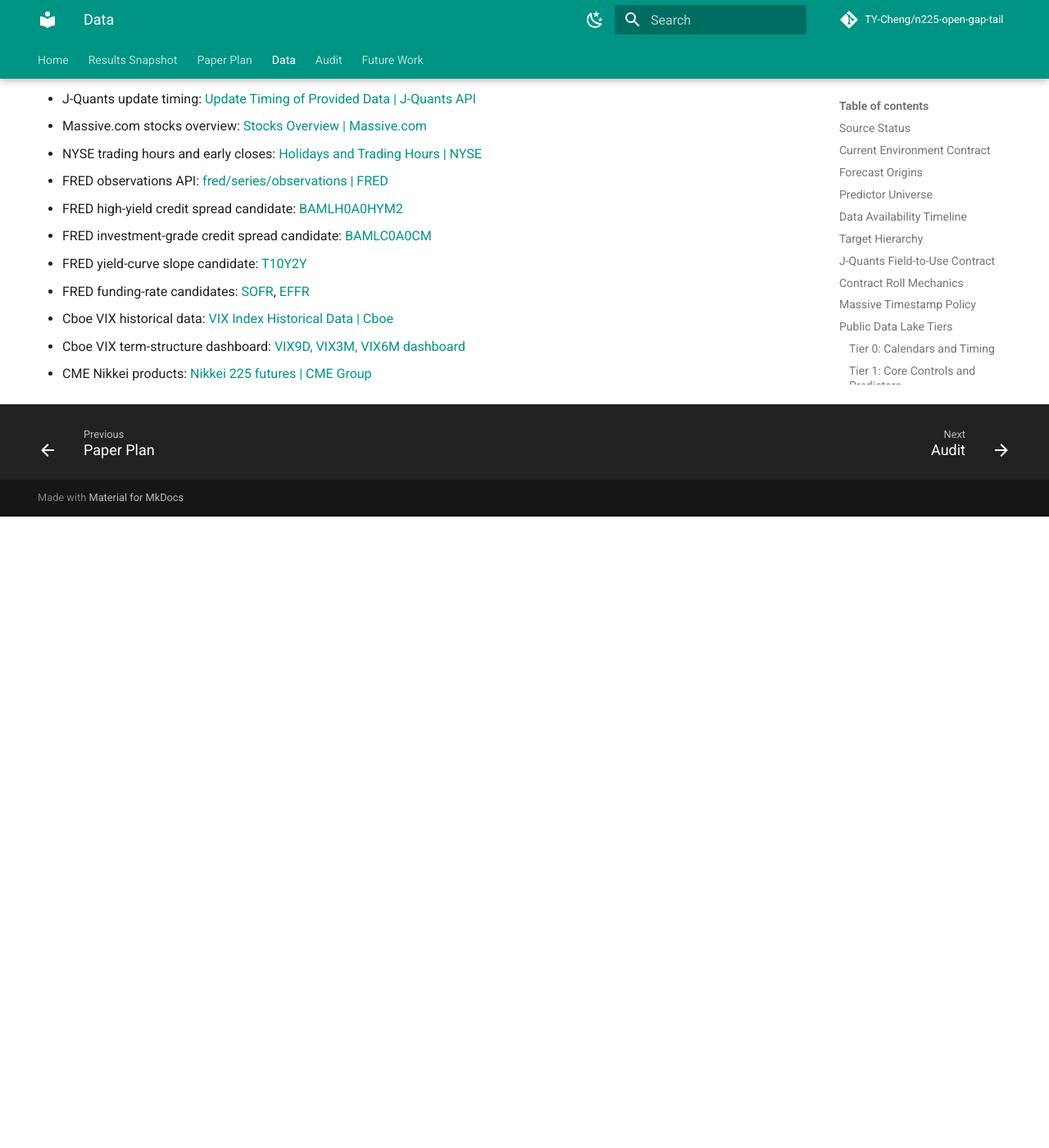
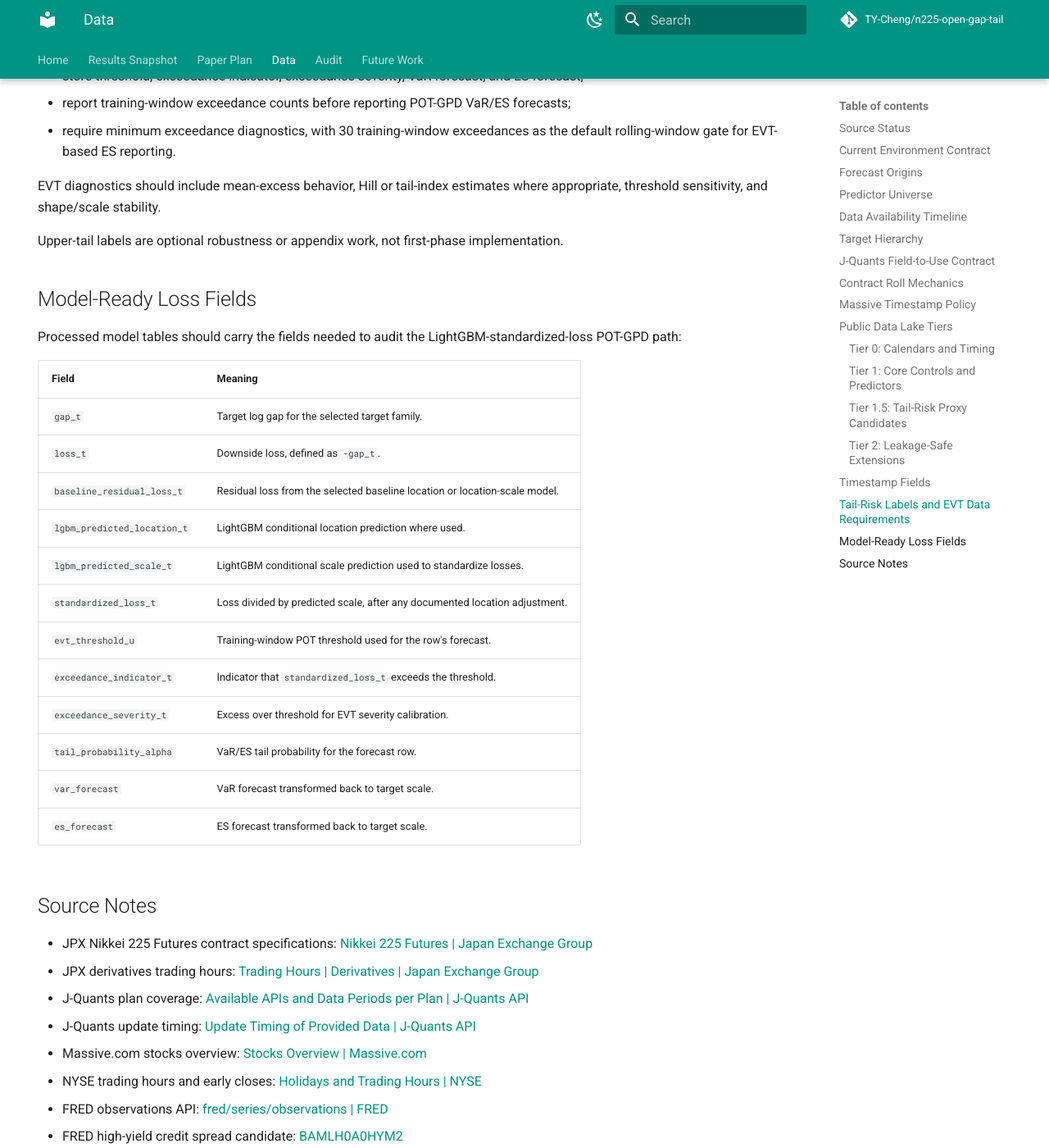
Before and after one commit to TY-Cheng/n225-open-gap-tail, an MkDocs documentation site: the page built from docs/data.md, in a window 1280 px wide and 1400 px high, scrolled down 8770 px. Shown: the whole window at 82% size. Built offline with MkDocs 1.6.1 and Material for MkDocs 9.7.7, drawn with Linux system fonts in a browser that asks for light colours; comment, search, counter and statistics services are not loaded; before the commit the page ends 9400 px from its top, so only the background shows below that; some of the changed text lies outside the part shown.

Commit message:
update docs

```diff
--- a/docs/data.md
+++ b/docs/data.md
@@ -92,6 +92,7 @@
 | Block | Candidate variables | Source | Timing status | Economic justification |
 | --- | --- | --- | --- | --- |
 | Broad U.S. beta | SPY, DIA, QQQ, IWM returns and ranges | Massive.com | `US_CASH_CLOSE` after official close plus vendor lag | U.S. equity-market direction and risk appetite. |
+| U.S. late-session dynamics | SPY last-30-minute return, last-hour return, late-session range, late-session volume surge, final-window reversal or momentum | Massive.com minute bars | `US_CASH_CLOSE` after official close plus vendor lag | Late U.S. trading pressure and closing imbalance proxies that may be more informative than daily close-to-close moves. |
 | U.S. sectors | XLK, XLF, XLE, XLV, XLI returns and dispersion | Massive.com | `US_CASH_CLOSE` | Sector composition, growth/cyclical rotation, and risk concentration. |
 | Asia and global risk | EEM, FXI, SMH | Massive.com planned candidates | `US_CASH_CLOSE` after source audit | Emerging-market, China, and semiconductor channels relevant to Japan. |
 | FX | USD/JPY | Massive.com forex | Timestamped bar close converted from UTC | Currency channel for dollar-denominated Japanese risk and exporter exposure. |
@@ -199,6 +200,7 @@
 ### Tier 1: Core Controls and Predictors
 
 - Massive U.S. ETF, sector, equity-index, and USD/JPY predictors.
+- SPY minute-bar late-session features: last-30-minute return, last-hour return, late-session range, late-session volume surge, and final-window reversal or momentum, all frozen at U.S. close plus the configured vendor-availability lag.
 - Massive planned additions: TLT, GLD, USO, EEM, FXI, and SMH after source and coverage audit.
 - Cboe or FRED VIX close; VIX high, low, and range only when the source supports them.
 - FRED 2-year and 10-year Treasury yields, T10Y2Y yield-curve slope, SOFR or EFFR funding proxies, and ICE BofA credit-spread proxies where coverage and licensing notes support use.
@@ -237,6 +239,13 @@
 - `release_ts_utc`, when using scheduled macro or event data
 - `vintage_date`, when using revised macro series
 
+Fields required for the DST absorption design:
+
+- `dst_regime`
+- `us_close_to_ose_night_close_minutes`
+- `absorption_regime`
+- `alpha_absorb_group`, optional reporting group for absorption-coefficient tables
+
 Core invariants:
 
 - `target_open_ts_utc > model_cutoff_ts_utc`.
@@ -258,6 +267,25 @@
 
 Upper-tail labels are optional robustness or appendix work, not first-phase implementation.
 
+## Model-Ready Loss Fields
+
+Processed model tables should carry the fields needed to audit the LightGBM-standardized-loss POT-GPD path:
+
+| Field | Meaning |
+| --- | --- |
+| `gap_t` | Target log gap for the selected target family. |
+| `loss_t` | Downside loss, defined as `-gap_t`. |
+| `baseline_residual_loss_t` | Residual loss from the selected baseline location or location-scale model. |
+| `lgbm_predicted_location_t` | LightGBM conditional location prediction where used. |
+| `lgbm_predicted_scale_t` | LightGBM conditional scale prediction used to standardize losses. |
+| `standardized_loss_t` | Loss divided by predicted scale, after any documented location adjustment. |
+| `evt_threshold_u` | Training-window POT threshold used for the row's forecast. |
+| `exceedance_indicator_t` | Indicator that `standardized_loss_t` exceeds the threshold. |
+| `exceedance_severity_t` | Excess over threshold for EVT severity calibration. |
+| `tail_probability_alpha` | VaR/ES tail probability for the forecast row. |
+| `var_forecast` | VaR forecast transformed back to target scale. |
+| `es_forecast` | ES forecast transformed back to target scale. |
+
 ## Source Notes
 
 - JPX Nikkei 225 Futures contract specifications: [Nikkei 225 Futures | Japan Exchange Group](https://www.jpx.co.jp/english/derivatives/products/domestic/225futures/01.html)
```
Also changed, not shown: docs/future_work.md (+13 -1 lines), docs/paper_plan.md (+25 -8 lines).
